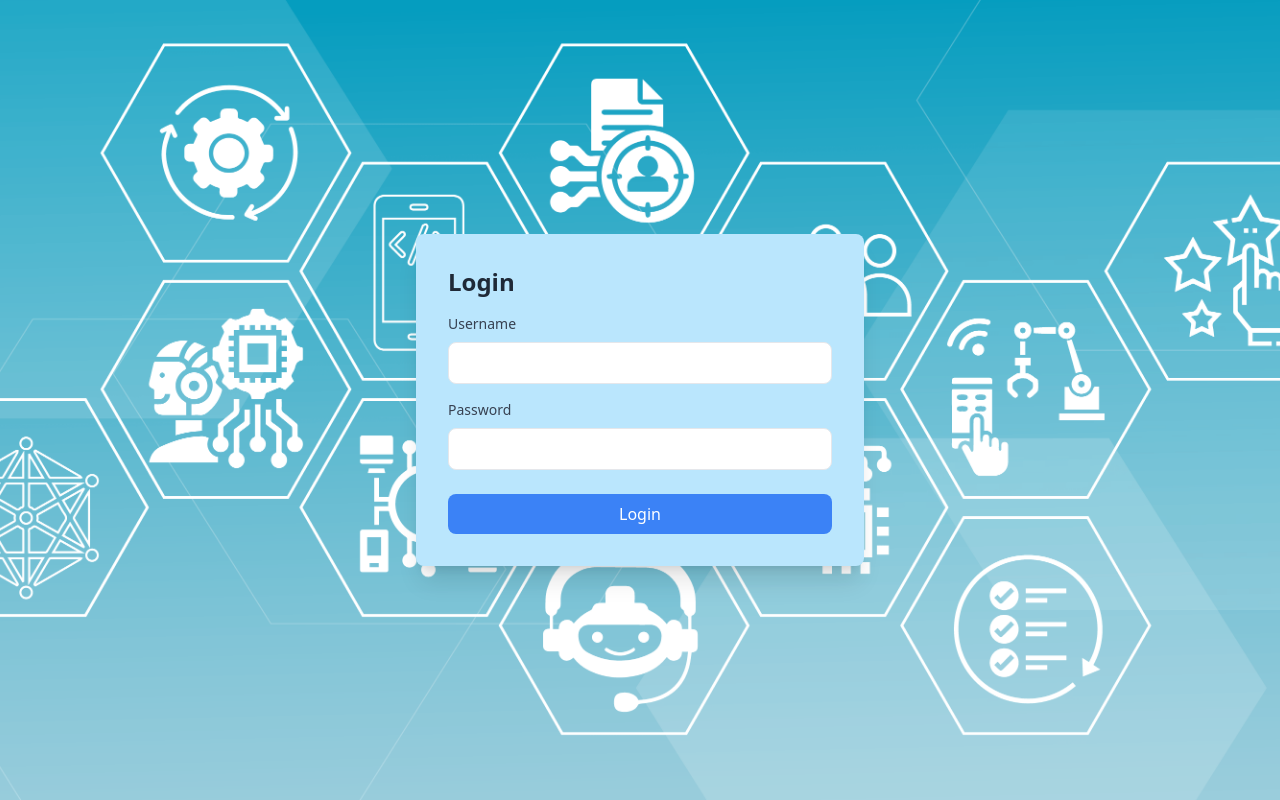
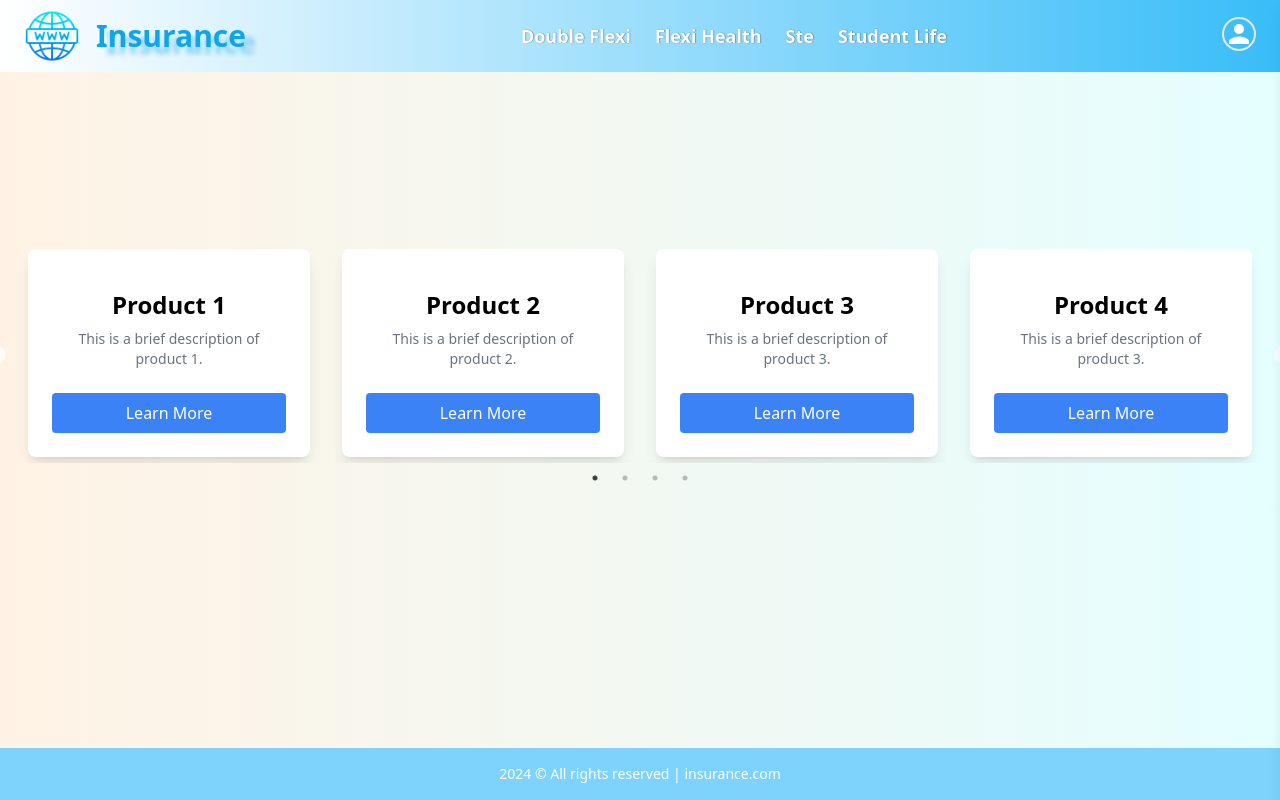
Before and after one commit to yemyatheinyemyathein/Insurance_DEMO_FINAL, a React (Vite) app: page / in a window 1280 px wide. Before the commit this address led to /login. Built offline with nearby package versions, Linux system fonts and the light colour scheme; sample sign-in values are in the browser's storage.

Commit message:
fix: something

```diff
--- a/package.json
+++ b/package.json
@@ -25,13 +25,17 @@
     "react-modal": "^3.16.1",
     "react-redux": "^9.1.2",
     "react-router-dom": "^6.26.2",
-    "react-toastify": "^10.0.5"
+    "react-slick": "^0.30.2",
+    "react-toastify": "^10.0.5",
+    "slick-carousel": "^1.8.1",
+    "swiper": "^11.1.14"
   },
   "devDependencies": {
     "@eslint/js": "^9.9.0",
     "@types/react": "^18.3.3",
     "@types/react-dom": "^18.3.0",
     "@types/react-modal": "^3.16.3",
+    "@types/react-slick": "^0.23.13",
     "@vitejs/plugin-react": "^4.3.1",
     "autoprefixer": "^10.4.20",
     "eslint": "^9.9.0",
--- a/src/App/HomePage.tsx
+++ b/src/App/HomePage.tsx
@@ -1,7 +1,34 @@
+import ProductCardSlider from "../components/Home/ProductCard";
 
 const HomePage = () => {
+  const products = [
+    {
+      name: 'Product 1',
+      description: 'This is a brief description of product 1.',
+      link: '/product/1'
+    },
+    {
+      name: 'Product 2',
+      description: 'This is a brief description of product 2.',
+      link: '/product/2'
+    },
+    {
+      name: 'Product 3',
+      description: 'This is a brief description of product 3.',
+      link: '/product/3'
+    },
+    {
+      name: 'Product 4',
+      description: 'This is a brief description of product 3.',
+      link: '/product/3'
+    },
+  ];
+
+
   return (
-    <div>HomePage</div>
+    <div className="min-h-[70vh] flex flex-col justify-center ">
+      <ProductCardSlider products={products} />
+    </div>
   )
 }
 
--- a/src/App/LoginPage.tsx
+++ b/src/App/LoginPage.tsx
@@ -1,5 +1,6 @@
 import React, { useState } from "react";
 import { useAuth } from "../context/AuthContext";
+import { useNavigate } from "react-router-dom";
 import Bg from "../assets/Login/bg.jpg";
 
 const LoginPage = () => {
@@ -7,6 +8,7 @@ const LoginPage = () => {
   const [password, setPassword] = useState("");
   const [error, setError] = useState("");
   const { login } = useAuth();
+  const navigate = useNavigate();
 
   const handleSubmit = (e: React.FormEvent) => {
     e.preventDefault();
@@ -15,8 +17,10 @@ const LoginPage = () => {
       setError("Please fill in both fields.");
       return;
     }
-    login();
-    window.location.href = "/";
+
+    // Simulating authentication
+    login(username); // Pass the username to the login function
+    navigate("/"); // Navigate to home page after login
   };
 
   return (
@@ -28,7 +32,6 @@ const LoginPage = () => {
         backgroundPosition: "top",
       }}
     >
-      {" "}
       <div className="max-w-md w-full bg-sky-200 shadow-xl rounded-lg p-8">
         <h2 className="text-2xl font-bold mb-4 text-gray-800">Login</h2>
         {error && (
--- a/src/ProtectedRoute.tsx
+++ b/src/ProtectedRoute.tsx
@@ -8,6 +8,7 @@ interface ProtectedRouteProps {
 
 const ProtectedRoute: React.FC<ProtectedRouteProps> = ({ element }) => {
   const { isAuthenticated } = useAuth();
+  console.log(isAuthenticated);
 
   return isAuthenticated ? element : <Navigate to="/login" />;
 };
--- /dev/null
+++ b/src/components/Home/ProductCard.tsx
@@ -0,0 +1,77 @@
+import Slider from "react-slick";
+import { motion } from "framer-motion";
+import { Link, To } from "react-router-dom";
+
+interface Product {
+  link: To;
+  name: string;
+  description: string;
+//   link: string;
+}
+
+interface ProductCardProps {
+  product: Product;
+}
+
+const ProductCard: React.FC<ProductCardProps> = ({ product }) => {
+  return (
+    <motion.div
+      whileHover={{ scale: 1.05 }}
+      className="bg-white mx-4 shadow-lg rounded-lg overflow-hidden p-6 transition-transform duration-300"
+    >
+      <div className="text-center mt-4">
+        <h3 className="text-2xl font-bold">{product.name}</h3>
+        <p className="text-gray-500 text-sm mt-2">{product.description}</p>
+        <Link to={product.link} className="mt-6 block">
+          <button className="bg-blue-500 text-white py-2 px-4 rounded hover:bg-blue-600 transition-colors duration-300 w-full">
+            Learn More
+          </button>
+        </Link>
+      </div>
+    </motion.div>
+  );
+};
+
+interface ProductCardSliderProps {
+  products: Product[];
+}
+
+const ProductCardSlider: React.FC<ProductCardSliderProps> = ({ products }) => {
+  const settings = {
+    dots: true,
+    infinite: true,
+    speed: 500,
+    slidesToShow: 4,
+    slidesToScroll: 1,
+    responsive: [
+      {
+        breakpoint: 1024,
+        settings: {
+          slidesToShow: 2,
+          slidesToScroll: 1,
+          infinite: true,
+          dots: true
+        }
+      },
+      {
+        breakpoint: 768,
+        settings: {
+          slidesToShow: 1,
+          slidesToScroll: 1
+        }
+      }
+    ]
+  };
+
+  return (
+    <Slider {...settings}>
+      {products.map((product, index) => (
+        <div key={index}>
+          <ProductCard product={product} />
+        </div>
+      ))}
+    </Slider>
+  );
+};
+
+export default ProductCardSlider;
--- a/src/components/Layout/NavBar.tsx
+++ b/src/components/Layout/NavBar.tsx
@@ -1,13 +1,16 @@
 import { useState, useEffect } from "react";
 import { Link } from "react-router-dom";
-import { MdMenu } from "react-icons/md";
+import { MdMenu, MdPerson } from "react-icons/md";
 import Logo from "../../assets/logo.png";
 import Sidebar from "./Sidebar";
+import { useAuth } from "../../context/AuthContext";
+import { motion, AnimatePresence } from "framer-motion";
 
 const NavBar = () => {
   const [isScrolled, setIsScrolled] = useState(false);
   const [isSidebarOpen, setIsSidebarOpen] = useState(false);
-
+  const [isProfileOpen, setIsProfileOpen] = useState(false);
+  const { username, logout } = useAuth();
   useEffect(() => {
     const handleScroll = () => {
       setIsScrolled(window.scrollY > 50);
@@ -15,6 +18,10 @@ const NavBar = () => {
     window.addEventListener("scroll", handleScroll);
     return () => window.removeEventListener("scroll", handleScroll);
   }, []);
+
+  const toggleProfileMenu = () => {
+    setIsProfileOpen((prev) => !prev);
+  };
 
   return (
     <>
@@ -37,20 +44,57 @@ const NavBar = () => {
           </div>
 
           <div className="hidden md:flex space-x-6">
-            {["doubleFlexi", "flexiHealth", "ste", "studentLife"].map((path, index) => (
+            {["doubleFlexi", "flexiHealth", "ste", "studentLife"].map(
+              (path, index) => (
                 <Link
                   key={index}
                   to={`/${path}`}
                   className={`font-semibold text-lg text-white hover:text-yellow-200 transition-colors duration-300 relative`}
-                style={{ textShadow: "0.5px 0.2px 1px rgba(0, 0, 0, 0.5)" }}
+                  style={{
+                    textShadow: "0.5px 0.2px 1px rgba(0, 0, 0, 0.5)",
+                  }}
                 >
-                {path.charAt(0).toUpperCase() + path.slice(1).replace(/([A-Z])/g, ' $1').trim()}
+                  {path
+                    .charAt(0)
+                    .toUpperCase() +
+                    path.slice(1).replace(/([A-Z])/g, " $1").trim()}
                 </Link>
-            ))}
+              )
+            )}
           </div>
 
-          <div className="flex justify-center items-center gap-4">
-            <div className="text-white">Profile Data</div>
+          <div className="flex justify-center items-center gap-2 relative">
+            <div className="text-white font-bold relative">
+              <button
+                className="text-3xl text-white hover:bg-blue-500 focus:outline-none border-2 rounded-full "
+                onClick={toggleProfileMenu}
+              >
+                <MdPerson />
+              </button>
+
+              <AnimatePresence>
+                {isProfileOpen && (
+                  <motion.div
+                    initial={{ opacity: 0, y: -10 }}
+                    animate={{ opacity: 1, y: 0 }}
+                    exit={{ opacity: 0, y: -10 }}
+                    transition={{ duration: 0.3 }}
+                    className="absolute right-0 mt-2 w-48 bg-white shadow-lg rounded-lg py-2 z-50"
+                  >
+                    <div className="px-4 py-2 text-sm text-gray-800">
+                      {username ? `${username}` : ""}
+                    </div>
+                    <hr className="my-2" />
+                    <button
+                      onClick={logout}
+                      className="block w-full text-left px-4 py-2 text-sm text-red-600 hover:bg-gray-100"
+                    >
+                      Logout
+                    </button>
+                  </motion.div>
+                )}
+              </AnimatePresence>
+            </div>
             <button
               className="md:hidden text-3xl text-white"
               onClick={() => setIsSidebarOpen(true)}
--- a/src/context/AuthContext.tsx
+++ b/src/context/AuthContext.tsx
@@ -1,13 +1,15 @@
-import React, { createContext, useState, useContext, ReactNode } from 'react';
+import React, { createContext, useState, useContext, ReactNode, useEffect } from 'react';
 
 interface AuthContextType {
   isAuthenticated: boolean;
-  login: () => void;
+  username: string | null;
+  login: (username: string) => void;
   logout: () => void;
 }
 
 const AuthContext = createContext<AuthContextType>({
   isAuthenticated: false,
+  username: null,
   login: () => {},
   logout: () => {},
 });
@@ -19,13 +21,34 @@ interface AuthProviderProps {
 }
 
 export const AuthProvider: React.FC<AuthProviderProps> = ({ children }) => {
-  const [isAuthenticated, setIsAuthenticated] = useState<boolean>(false);
+  const [isAuthenticated, setIsAuthenticated] = useState<boolean>(() => {
+    const storedAuth = localStorage.getItem('isAuthenticated');
+    return storedAuth === 'true';
+  });
+  const [username, setUsername] = useState<string | null>(() => {
+    return localStorage.getItem('username');
+  });
 
-  const login = () => setIsAuthenticated(true);
-  const logout = () => setIsAuthenticated(false);
+  const login = (user: string) => {
+    setIsAuthenticated(true);
+    setUsername(user);
+    localStorage.setItem('isAuthenticated', 'true');
+    localStorage.setItem('username', user);
+  };
+
+  const logout = () => {
+    setIsAuthenticated(false);
+    setUsername(null);
+    localStorage.removeItem('isAuthenticated');
+    localStorage.removeItem('username');
+  };
+
+  useEffect(() => {
+    console.log('Authentication status changed:', isAuthenticated);
+  }, [isAuthenticated]);
 
   return (
-    <AuthContext.Provider value={{ isAuthenticated, login, logout }}>
+    <AuthContext.Provider value={{ isAuthenticated, username, login, logout }}>
       {children}
     </AuthContext.Provider>
   );
--- a/src/index.css
+++ b/src/index.css
@@ -1,3 +1,7 @@
 @tailwind base;
 @tailwind components;
 @tailwind utilities;
+
+body{
+    background: linear-gradient(to right, rgba(255, 132, 0, 0.1), rgba(0, 247, 255,0.1));
+}
--- a/src/main.tsx
+++ b/src/main.tsx
@@ -7,6 +7,8 @@ import { MantineProvider } from "@mantine/core";
 import { ToastContainer } from "react-toastify";
 import "react-toastify/dist/ReactToastify.css";
 import "@mantine/notifications/styles.css";
+import 'slick-carousel/slick/slick.css';
+import 'slick-carousel/slick/slick-theme.css';
 import { Notifications } from "@mantine/notifications";
 import { AuthProvider } from "./context/AuthContext.tsx";
 
--- a/src/router.tsx
+++ b/src/router.tsx
@@ -6,7 +6,7 @@ import ProtectedRoute from './ProtectedRoute';
 const router = [
   {
     path: "/login",
-    element: <LoginPage />, // Add LoginPage route
+    element: <LoginPage />,
   },
   {
     path: "/",
```
Also changed, not shown: 1 other file (tests, documents, lock files or other folders). Lines whose indentation alone changed are shown as unchanged.
